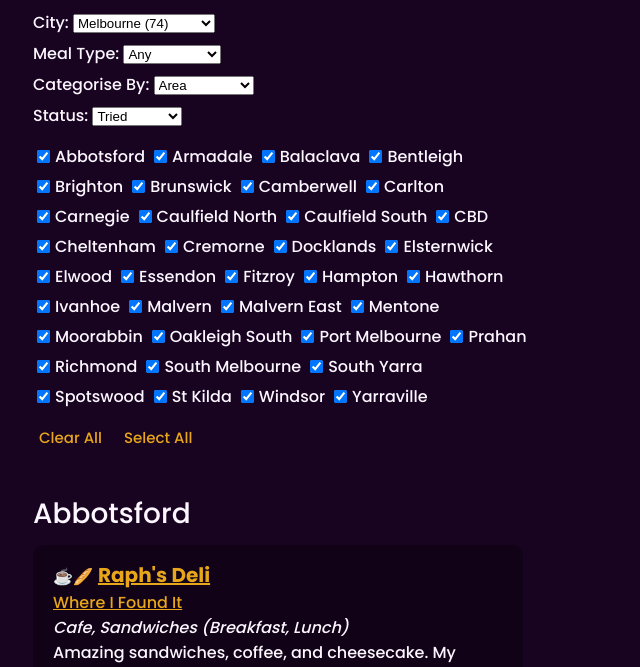
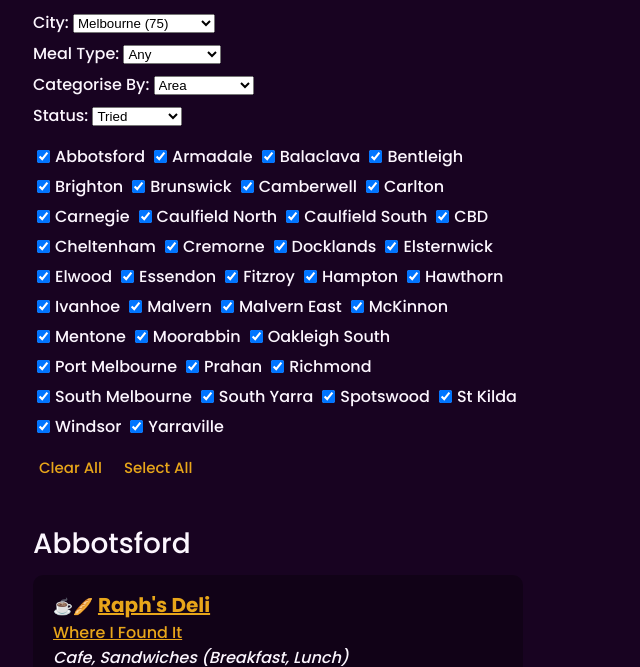
Before and after one commit to deanylev/eats, a plain HTML site: page index.html in a window 1280 px wide. Shown: the part 111-778 px from the top of the page, without its empty margins (0-640 px from the left). Drawn offline with Linux system fonts and the light colour scheme.

Commit message:
Add Tutto Bene to tried

```diff
--- a/index.html
+++ b/index.html
@@ -853,6 +853,14 @@
             notes: "I have been coming here since I started working at Vivi in 2017. Back then it was $8 for curry, rice and naan at lunchtime, and now it's still only $10.70! The food has gone from being \"good for $8\", to genuinely just good",
             type: 'Indian',
             url: 'The Yarra Indian Restaurant'
+          },
+          {
+            area: 'McKinnon',
+            mealType: 'Sopper Time',
+            name: 'Tutto Bene Woodfired Pizzeria & Wine Bar',
+            notes: 'Not quite as good as Ohana before it, but the pizzas are still very solid',
+            type: 'Pizza',
+            url: 'https://maps.app.goo.gl/fHwvVZAxWDC55Wkf9'
           }
         ],
         'Philip Island': [
@@ -1887,14 +1895,6 @@
             referrerUrl: 'https://vt.tiktok.com/ZS6UkvNxg',
             type: 'Mexican',
             url: 'https://vt.tiktok.com/ZS6UkvNxg'
-          },
-          {
-            area: 'McKinnon',
-            mealType: 'Sopper Time',
-            name: 'Tutto Bene Woodfired Pizzeria & Wine Bar',
-            notes: 'This was previously Ohana, under different owners, and was one of my favourite places in the area. Keen to see if they have kept it up',
-            type: 'Pizza',
-            url: 'https://maps.app.goo.gl/qR1WsxQX9ZHpjCpr9'
           },
           {
             area: 'Collingwood',
```
